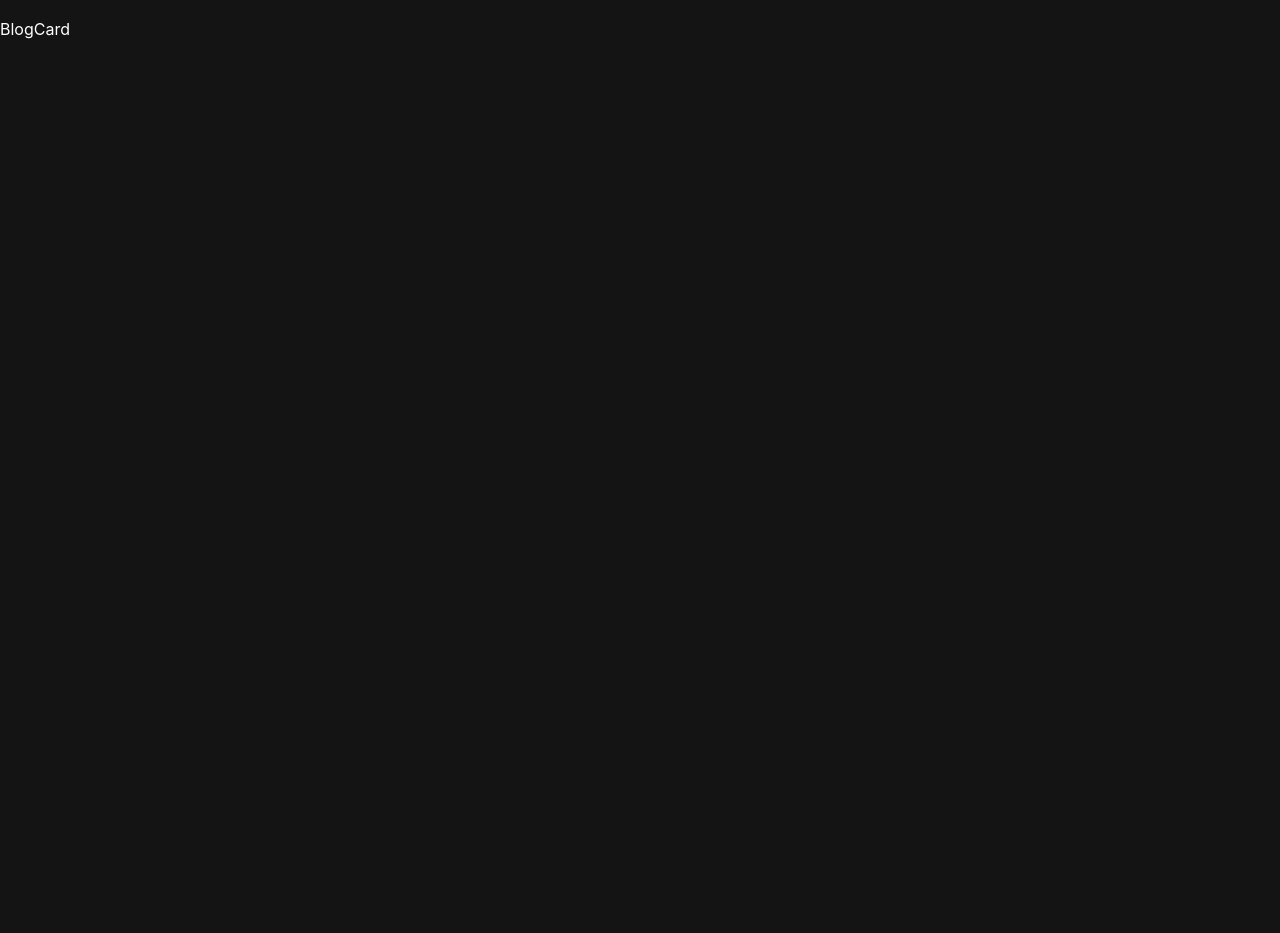
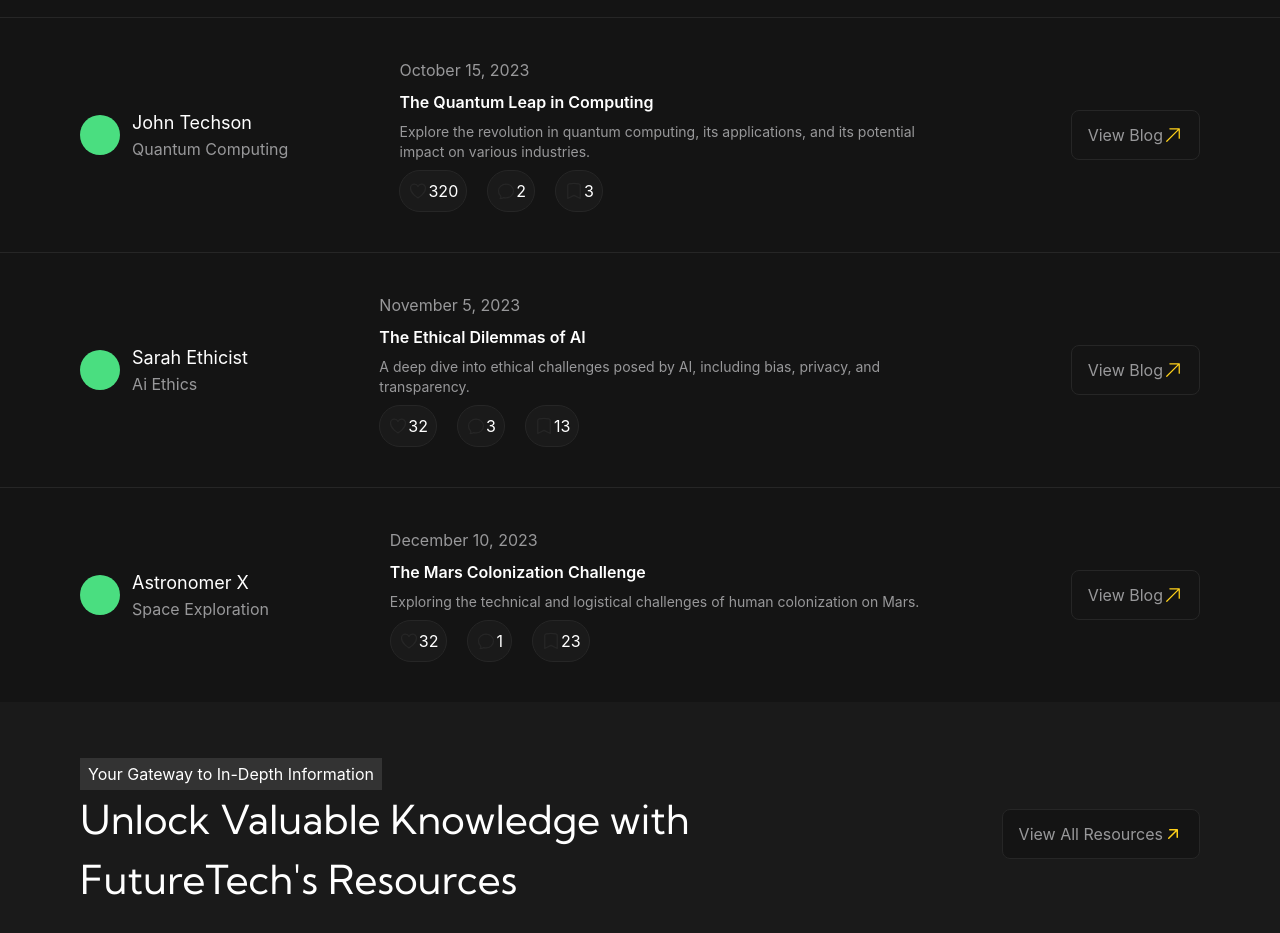
Before and after one commit to elidotco/blog-website, a React (Create React App) app in the folder frontend/: page / in a window 1280 px wide. Shown: the part 2460-3393 px from the top of the page. Before the commit the page ends 2501 px from the top, so only its background shows below. Built offline with nearby package versions, Linux system fonts and the light colour scheme.

Commit message:
i added changes to the herosection

```diff
--- a/frontend/src/Pages/Home.jsx
+++ b/frontend/src/Pages/Home.jsx
@@ -5,7 +5,7 @@
   Newsletter,
   BlogPreviewSection,
 } from "../components";
-
+import { ArrowUpRightIcon } from "@heroicons/react/20/solid";
 const Home = () => {
   return (
     <div>
@@ -13,6 +13,20 @@
       <Header />
       <HeroSection />
       <BlogPreviewSection />
+      <div className="bg-[#1a1a1a] py-14 text-left flex w-full justify-between px-5 md:px-10 lg:px-20 items-center gap-8 flex-col lg:flex-row">
+        <div className="flex flex-col text-left w-full">
+          <p className="bg-[#333] px-2 py-1 w-fit">
+            Your Gateway to In-Depth Information
+          </p>
+          <h1 className="text-[28px] lg:text-[40px] w-[80%]">
+            Unlock Valuable Knowledge with FutureTech's Resources
+          </h1>
+        </div>
+        <p className="bg-[#141414] border text-[#98989a] rounded-lg border-[#262626] px-4 py-3  lg:min-w-fit h-fit flex items-center  ">
+          View All Resources{"   "}
+          <ArrowUpRightIcon className="w-5 h-5 text-[#ffd11a] " />
+        </p>
+      </div>
     </div>
   );
 };
--- a/frontend/src/components/BlogCard.jsx
+++ b/frontend/src/components/BlogCard.jsx
@@ -1,7 +1,122 @@
-import React from "react";
+import React, { useState } from "react";
+import {
+  HeartIcon,
+  BookmarkIcon as Bookmark,
+  ArrowUpRightIcon,
+} from "@heroicons/react/24/solid";
+import {
+  HeartIcon as Hero,
+  ChatBubbleOvalLeftIcon,
+  BookmarkIcon,
+} from "@heroicons/react/24/outline";
 
-const BlogCard = () => {
-  return <div>BlogCard</div>;
+const BlogCard = ({ data }) => {
+  let [like, setLike] = useState(data.likes);
+  const [liked, setLiked] = useState(false);
+  const [saved, setSaved] = useState(false);
+  let [save, setSave] = useState(data.saves);
+
+  function likedbtn() {
+    setLiked(!liked);
+    if (liked) {
+      setLike((like -= 1));
+    } else {
+      setLike((like += 1));
+    }
+  }
+  function savedbtn() {
+    setSaved(!saved);
+    if (saved) {
+      setSave((save -= 1));
+    } else {
+      setSave((save += 1));
+    }
+  }
+  return (
+    <div className=" border-t border-[#262626] md:px-10 px-5 lg:px-20 py-10 flex justify-between flex-wrap items-center">
+      {/* author */}
+      <div className="flex gap-3 items-center">
+        {/* Author */}
+        <div className="w-10 h-10 rounded-full bg-green-400"></div>
+        <div className="flex flex-col ">
+          <p className="text-lg">{data.author}</p>
+          <p className="text-[#98989a] text-base">{data.blogtype}</p>
+        </div>
+        {/* Author */}
+      </div>
+      <div className="lg:flex flex-col lg:w-1/2 hidden gap-2 text-left">
+        <p className="text-[#98989a]">{data.date}</p>
+        <h2 className="font-semibold">{data.title}</h2>
+        <p className="text-[#98989a] text-sm">{data.exerpt}</p>
+        <div className="flex gap-5">
+          <div
+            onClick={likedbtn}
+            className="flex items-center bg-[#1a1a1a] border border-[#262626] p-2 rounded-3xl"
+          >
+            {liked ? (
+              <HeartIcon className="w-5 h-5 text-[#FF5500]" />
+            ) : (
+              <Hero className="w-5 h-5 text-[#262626]" />
+            )}
+            {like}
+          </div>
+          <div className="flex items-center bg-[#1a1a1a] border border-[#262626] p-2 rounded-3xl">
+            <ChatBubbleOvalLeftIcon className="w-5 h-5 text-[#262626]" />
+            {data.comments}
+          </div>
+          <div
+            className="flex items-center bg-[#1a1a1a] border border-[#262626] p-2 rounded-3xl"
+            onClick={savedbtn}
+          >
+            {saved ? (
+              <Bookmark className="w-5 h-5 text-[#262626]" />
+            ) : (
+              <BookmarkIcon className="w-5 h-5 text-[#262626]" />
+            )}
+            {save}
+          </div>
+        </div>
+      </div>
+      <p className="bg-[#141414] border text-[#98989a] rounded-lg border-[#262626] px-4 py-3  lg:min-w-fit h-fit flex items-center ">
+        View Blog <ArrowUpRightIcon className="w-5 h-5 text-[#ffd11a]" />
+      </p>
+      <div className="flex flex-col w-full py-10 lg:hidden gap-2 text-left">
+        <p className="text-[#98989a]">{data.date}</p>
+        <h2 className="font-semibold">{data.title}</h2>
+        <p className="text-[#98989a] text-sm">{data.exerpt}</p>
+        <div className="flex gap-5">
+          <div
+            onClick={likedbtn}
+            className="flex items-center bg-[#1a1a1a] border border-[#262626] p-2 rounded-3xl"
+          >
+            {liked ? (
+              <HeartIcon className="w-5 h-5 text-[#FF5500]" />
+            ) : (
+              <Hero className="w-5 h-5 text-[#262626]" />
+            )}
+            {like}
+          </div>
+          <div className="flex items-center bg-[#1a1a1a] border border-[#262626] p-2 rounded-3xl">
+            <ChatBubbleOvalLeftIcon className="w-5 h-5 text-[#262626]" />
+            {data.comments}
+          </div>
+          <div
+            className="flex items-center bg-[#1a1a1a] border border-[#262626] p-2 rounded-3xl"
+            onClick={savedbtn}
+          >
+            {saved ? (
+              <Bookmark className="w-5 h-5 text-[#262626]" />
+            ) : (
+              <BookmarkIcon className="w-5 h-5 text-[#262626]" />
+            )}
+            {save}
+          </div>
+        </div>
+      </div>
+
+      {/* author */}
+    </div>
+  );
 };
 
 export default BlogCard;
--- a/frontend/src/components/BlogPreviewSection.jsx
+++ b/frontend/src/components/BlogPreviewSection.jsx
@@ -1,30 +1,33 @@
 import React from "react";
 import { BlogCard } from "./";
+import { blogData } from "../data/blogdata";
 
 const BlogPreviewSection = () => {
   return (
     <div className="">
-      <div className="flex py-10 flex-wrap lg:px-20 px-5 md:px-10 justify-between">
-        <button className="w-[16%] text-sm border border-[#262626] rounded-lg py-4 bg-[#1a1a1a]">
+      <div className="flex py-10 gap-y-6  md:gap-0 flex-wrap lg:px-20 px-5 md:px-10 justify-between">
+        <button className="w-[45%] md:w-[16%] text-sm border border-[#262626] rounded-lg py-4 bg-[#1a1a1a]">
           All
         </button>
-        <button className="w-[16%] text-sm border border-[#262626] rounded-lg py-4 text-[#98989a] hover:bg-[#1a1a1a] hover:text-white transition-all">
+        <button className="w-[45%] md:w-[16%] text-sm border border-[#262626] rounded-lg py-4 text-[#98989a] hover:bg-[#1a1a1a] hover:text-white transition-all">
           Quantum Computing
         </button>
-        <button className="w-[16%] text-sm border border-[#262626] rounded-lg py-4 text-[#98989a] hover:bg-[#1a1a1a] hover:text-white transition-all">
+        <button className="w-[45%] md:w-[16%] text-sm border border-[#262626] rounded-lg py-4 text-[#98989a] hover:bg-[#1a1a1a] hover:text-white transition-all">
           AI Ethics
         </button>
-        <button className="w-[16%] text-sm border border-[#262626] rounded-lg py-4 text-[#98989a] hover:bg-[#1a1a1a] hover:text-white transition-all">
+        <button className="w-[45%] md:w-[16%] text-sm border border-[#262626] rounded-lg py-4 text-[#98989a] hover:bg-[#1a1a1a] hover:text-white transition-all">
           Space Exploration
         </button>
-        <button className="w-[16%] text-sm border border-[#262626] rounded-lg py-4 text-[#98989a] hover:bg-[#1a1a1a] hover:text-white transition-all">
+        <button className="w-[45%] md:w-[16%] text-sm border border-[#262626] rounded-lg py-4 text-[#98989a] hover:bg-[#1a1a1a] hover:text-white transition-all">
           Biotechnology
         </button>
-        <button className="w-[16%] text-sm border border-[#262626] rounded-lg py-4 text-[#98989a] hover:bg-[#1a1a1a] hover:text-white transition-all">
+        <button className="w-[45%] md:w-[16%] text-sm border border-[#262626] rounded-lg py-4 text-[#98989a] hover:bg-[#1a1a1a] hover:text-white transition-all">
           Renewable Energy
         </button>
       </div>
-      <BlogCard />
+      {blogData.map((item) => (
+        <BlogCard data={item} />
+      ))}
     </div>
   );
 };
--- /dev/null
+++ b/frontend/src/data/blogdata.js
@@ -0,0 +1,41 @@
+export const blogData = [
+  {
+    authorimg: "",
+    author: "John Techson",
+    blogtype: "Quantum Computing",
+    title: "The Quantum Leap in Computing",
+    exerpt:
+      "Explore the revolution in quantum computing, its applications, and its potential impact on various industries.",
+    blogid: "1234",
+    likes: 320,
+    comments: 2,
+    saves: 3,
+    date: "October 15, 2023",
+  },
+  {
+    author: "Sarah Ethicist",
+    authorimg: "",
+    blogtype: "Ai Ethics",
+    title: "The Ethical Dilemmas of AI",
+    exerpt:
+      "A deep dive into ethical challenges posed by AI, including bias, privacy, and transparency.",
+    blogid: "",
+    likes: 32,
+    comments: 3,
+    saves: 13,
+    date: "November 5, 2023",
+  },
+  {
+    author: "Astronomer X",
+    authorimg: "",
+    blogtype: "Space Exploration",
+    title: "The Mars Colonization Challenge",
+    exerpt:
+      "Exploring the technical and logistical challenges of human colonization on Mars.",
+    blogid: "4321",
+    likes: 32,
+    comments: 1,
+    saves: 23,
+    date: "December 10, 2023",
+  },
+];
```
